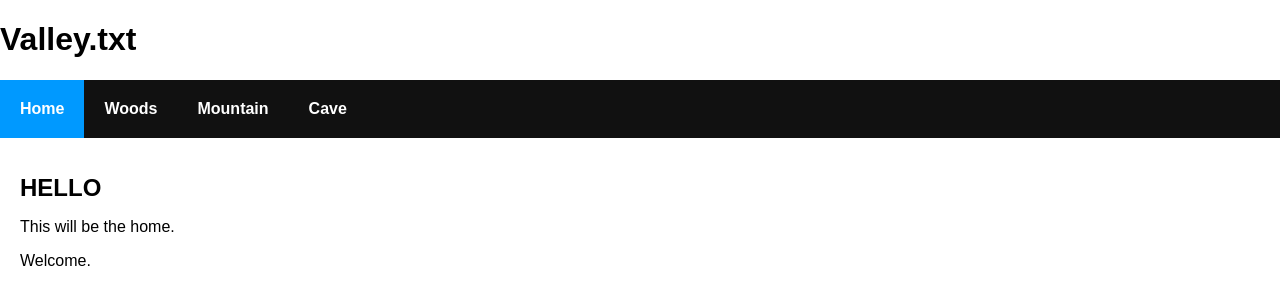
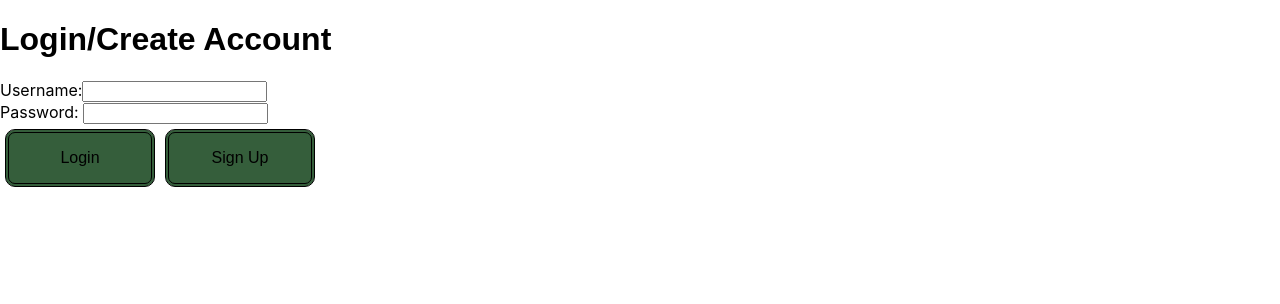
Before and after one commit to ianklawton/CS375-Final-Project, a React (Create React App) app: page / in a window 1280 px wide. Shown: the top 304 px of the page. Built offline with nearby package versions, Linux system fonts and the light colour scheme.

Commit message:
Ian - Made Progress on Login Page

```diff
--- a/src/Main.js
+++ b/src/Main.js
@@ -1,25 +1,31 @@
-import React, { Component } from "react";
+import React, { useState } from "react";
 import {Route, Routes, NavLink, BrowserRouter} from "react-router-dom";
+import Login from "./login";
 import Home from "./Home";
 import Woods from "./Woods";
 import Mountain from "./Mountain";
 import Cave from "./Cave";
 
-class Main extends Component {
-  render() {
-    return (
+function Main() {
+  const [token, setToken] = useState();
+
+  if(!token) {
+    return <Login setToken={setToken} />
+  }
+
+  return (
       <BrowserRouter>
       <div>
           <h1>Valley.txt</h1>
           <ul className="header">
-            <li><NavLink to ="/">Home</NavLink></li>
+            <li><NavLink to="/home">Home</NavLink></li>
             <li><NavLink to="/woods">Woods</NavLink></li>
             <li><NavLink to="/mountain">Mountain</NavLink></li>
 	          <li><NavLink to="/cave">Cave</NavLink></li>
           </ul>
           <div className="content">
           <Routes>
-	          <Route path="/" element={<Home/>}/>
+            <Route path="/home" element={<Home/>}/>
             <Route path="/woods" element={<Woods/>}/>
             <Route path="/mountain" element={<Mountain/>}/>
             <Route path="/cave" element={<Cave/>}/>
@@ -30,6 +36,5 @@ class Main extends Component {
 
     );
   }
-}
 
 export default Main;
--- a/src/index.css
+++ b/src/index.css
@@ -45,3 +45,42 @@ ul.header li a {
 .active {
   background-color: #0099FF;
 }
+
+button {
+        display: inline-block;
+        background-color: #355E3B;
+        border-radius: 10px;
+        border: 4px double #000000;
+        color: #000000;
+        text-align: center;
+        font-size: 16px;
+        padding: 16px;
+        width: 150px;
+        transition: all 0.5s;
+        cursor: pointer;
+        margin: 5px;
+      }
+      button span {
+        cursor: pointer;
+        display: inline-block;
+        position: relative;
+        transition: 0.5s;
+      }
+      button span:after {
+        content: '\00bb';
+        position: absolute;
+        opacity: 0;
+        top: 0;
+        right: -20px;
+        transition: 0.5s;
+      }
+      button:hover {
+        background-color: #478778;
+      }
+      button:hover span {
+        padding-right: 25px;
+      }
+      button:hover span:after {
+        opacity: 1;
+        right: 0;
+      }
--- a/src/index.js
+++ b/src/index.js
@@ -2,7 +2,9 @@ import React from 'react';
 import ReactDOM from 'react-dom';
 import './index.css';
 import Main from './Main';
+import Login from './login';
 import reportWebVitals from './reportWebVitals';
+
 
 ReactDOM.render(
   <Main/>,
--- a/src/login.js
+++ b/src/login.js
@@ -4,7 +4,7 @@ class Login extends Component {
 
   constructor(props) {
     super(props);
-    this.state = {username: '', password: ''};
+    this.state = {username: '', password: '', button: 0};
 
 
     this.handleChange = this.handleChange.bind(this);
@@ -20,6 +20,9 @@ class Login extends Component {
     alert('A name was submitted: ' + this.state.username);
     alert('A password was submitted: ' + this.state.password);
     event.preventDefault();
+
+    if(this.state.button == 1){
+      console.log("Login Button Worked")
 
       fetch("/", {
     		method: "POST",
@@ -39,6 +42,13 @@ class Login extends Component {
     	});
 
     }
+    if(this.state.button == 2){
+      console.log("Sign Up Button Worked")
+    }
+
+
+
+  }
 
   render() {
     return (
@@ -56,7 +66,22 @@ class Login extends Component {
                 <input name="password" type="text" value={this.state.password}
                 onChange={this.handleChange} />
             </div>
-            <input type="submit" value="Login" />
+            <button
+               onClick={() => (this.state.button = 1)}
+               type="submit"
+
+               value="Login"
+             >
+             Login
+             </button>
+             <button
+               onClick={() => (this.state.button = 2)}
+               type="submit"
+
+               value="Sign Up"
+             >
+             Sign Up
+             </button>
         </form>
     </div>
     );
```
Lines whose indentation alone changed are shown as unchanged.
